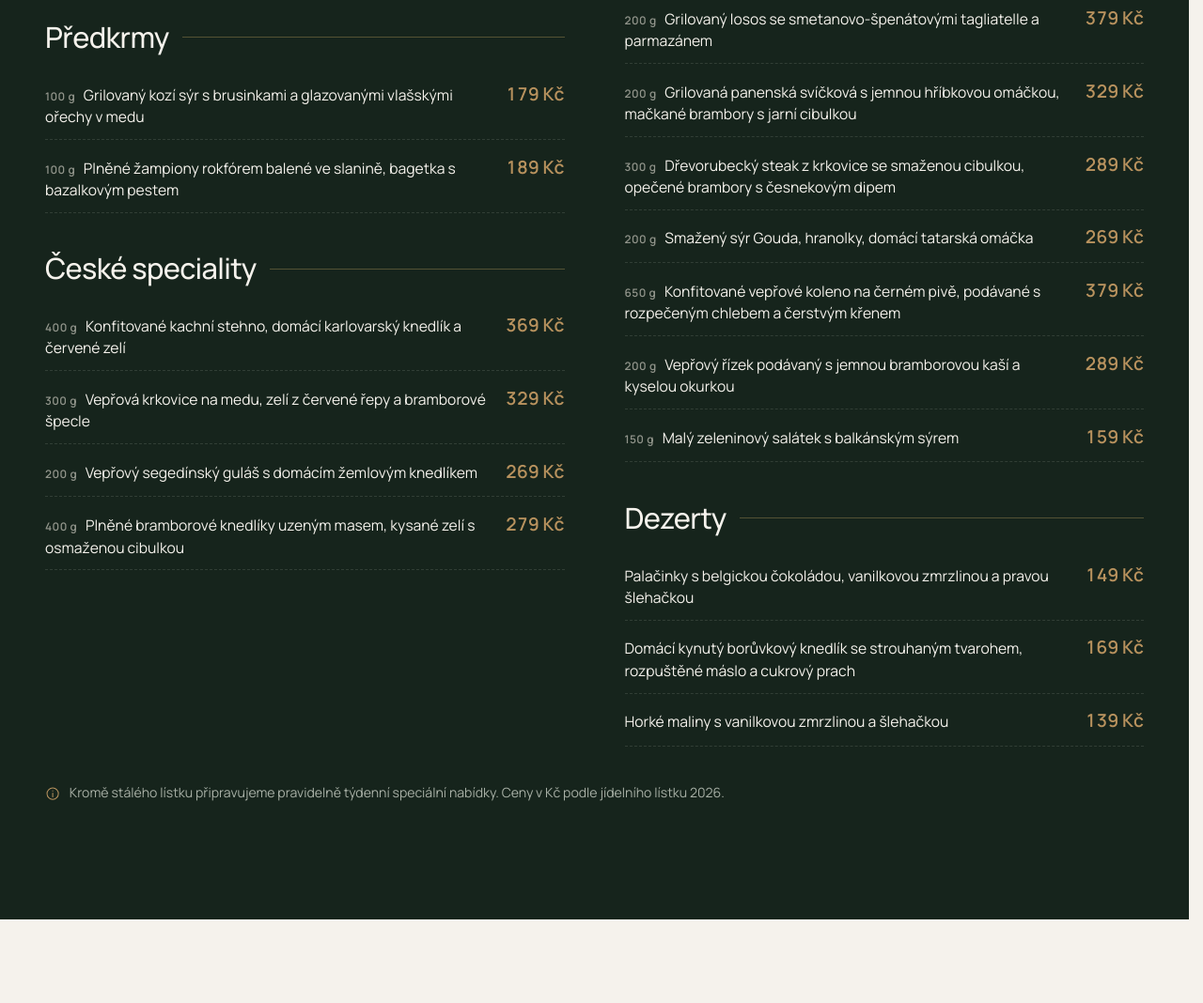
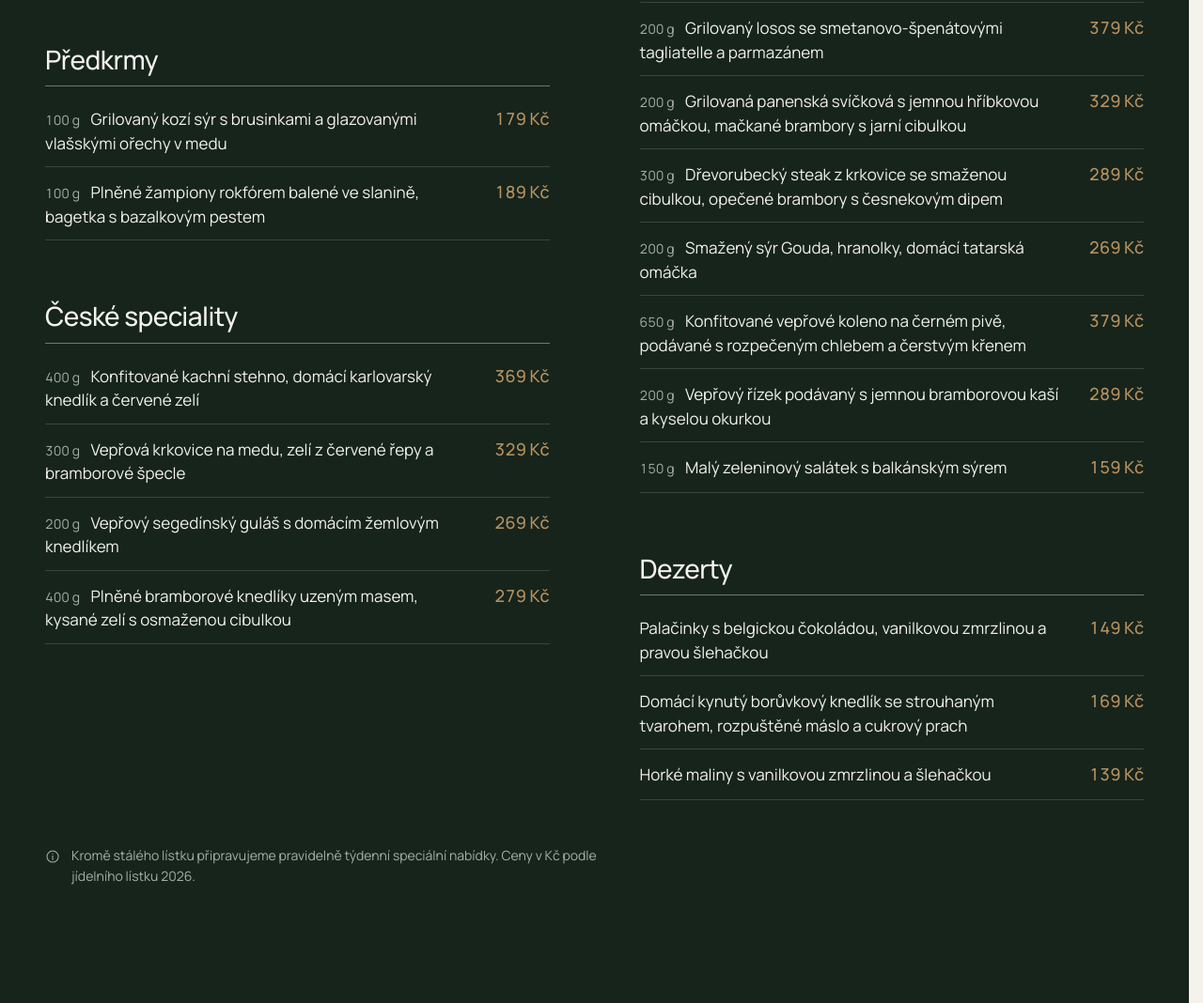
Before and after one commit to petrkrtek81-byte/dvur-test, a plain HTML site: page restaurace.html in a window 1280 px wide. Shown: the part 1970-3038 px from the top of the page at 94% size. Drawn offline with Linux system fonts and the light colour scheme.

Commit message:
redesign: sekce restaurace
Jídelní lístek s plnými linkami, gramáže a ceny v tabulkových číslicích,
bronz jen u cen na tmavém pozadí, poznámka a tlačítka na tokenech.

Co-Authored-By: Claude Opus 5.5 <noreply@anthropic.com>

```diff
--- a/assets/css/web.css
+++ b/assets/css/web.css
@@ -514,7 +514,6 @@ strong, b{ font-weight:600; }
    ===================================================================== */
 .facts{ display:flex; flex-wrap:wrap; gap:.6rem; margin:1.6rem 0 0; }
 .facts li{ padding:.55rem 1rem; border-radius:999px; background:#fff; border:1px solid var(--line); font-size:.86rem; font-weight:600; color:var(--forest); }
-.facts-actions{ display:flex; flex-wrap:wrap; gap:.8rem; margin-top:1.6rem; }
 
 /* =====================================================================
    14. PÁS S FOTKOU PŘES CELOU ŠÍŘKU – předěl s nadpisem a větou
@@ -992,19 +991,18 @@ html[lang="de"] [data-lang-block="cs"], html:not([lang="de"]) [data-lang-block="
   .room:nth-child(even) .room__body{ grid-column:1 / span 4; }
 }
 
-/* JÍDELNÍ LÍSTEK – dva sloupce */
-.menu-board{ display:grid; gap:2.5rem 4rem; }
+/* JÍDELNÍ LÍSTEK – dva sloupce, položky a ceny na linkách */
+.menu-board{ display:grid; gap:var(--s-8) var(--s-9); }
 @media (min-width:960px){ .menu-board{ grid-template-columns:1fr 1fr; } }
-.menu-cat + .menu-cat{ margin-top:2.6rem; }
-.menu-cat__title{ display:flex; align-items:center; gap:.9rem; margin:0 0 1rem; font-size:clamp(1.5rem, 2.4vw, 1.95rem); color:var(--gold-2); }
-.menu-cat__title::after{ content:""; flex:1; height:1px; background:rgba(201,169,97,.35); }
-.menu-list{ display:grid; gap:.15rem; }
-.menu-item{ display:flex; align-items:baseline; gap:1rem; padding:.7rem 0; border-bottom:1px dashed rgba(245,240,230,.12); }
-.menu-item__name{ flex:1; font-size:.98rem; line-height:1.5; color:var(--cream); }
-.menu-item__name small{ margin-right:.35rem; font-size:.74rem; font-weight:600; letter-spacing:.04em; color:rgba(245,240,230,.55); white-space:nowrap; }
-.menu-item__price{ flex:none; font-family:var(--ff-display); font-size:1.2rem; font-weight:600; color:var(--gold-2); white-space:nowrap; font-variant-numeric:tabular-nums lining-nums; }
-.menu-note{ display:flex; gap:.6rem; align-items:flex-start; margin:2.4rem 0 0; font-size:.88rem; opacity:.72; }
-.menu-note .i{ margin-top:.25rem; color:var(--gold-2); }
+.menu-cat + .menu-cat{ margin-top:var(--s-8); }
+.menu-cat__title{ margin:0 0 var(--s-2); padding-bottom:var(--s-3); border-bottom:1px solid var(--c-line-dark-strong); font-size:var(--fs-h3); color:var(--c-bronze); }
+.menu-item{ display:flex; align-items:baseline; gap:var(--s-5); padding:var(--s-3) 0; border-bottom:1px solid var(--c-line-dark); }
+.menu-item__name{ flex:1; line-height:var(--lh-small); color:var(--c-on-dark); }
+.menu-item__name small{ margin-right:var(--s-2); font-size:var(--fs-14); color:var(--c-muted-dark); white-space:nowrap; font-variant-numeric:tabular-nums; }
+.menu-item__price{ flex:none; font-size:var(--fs-18); font-weight:500; color:var(--c-bronze); white-space:nowrap; font-variant-numeric:tabular-nums lining-nums; }
+.menu-note{ display:flex; gap:var(--s-3); align-items:flex-start; max-width:var(--measure); margin:var(--s-7) 0 0; font-size:var(--fs-14); color:var(--c-muted-dark); }
+.menu-note .i{ margin-top:var(--s-1); }
+.facts-actions{ display:flex; flex-wrap:wrap; align-items:center; gap:var(--s-3); margin-top:var(--s-6); }
 
 /* FOTKY jako tlačítka (otevřou prohlížeč) */
 button.teaser-photo{ width:100%; padding:0; cursor:zoom-in; }
--- a/restaurace.html
+++ b/restaurace.html
@@ -24,7 +24,7 @@
 <link rel="preload" href="assets/fonts/manrope-normal-latin.woff2" as="font" type="font/woff2" crossorigin>
 <link rel="preload" href="assets/fonts/instrument-serif-italic-latin.woff2" as="font" type="font/woff2" crossorigin>
 <link rel="stylesheet" href="assets/fonts/fonts.css">
-<link rel="stylesheet" href="assets/css/web.css?v=7b275627">
+<link rel="stylesheet" href="assets/css/web.css?v=6b2e3831">
 
 <!-- Strukturovaná data pro vyhledávače -->
 <script type="application/ld+json">
```
Also changed, not shown: aktuality.html (+1 -1 lines), cenik.html (+1 -1 lines), fotogalerie.html (+1 -1 lines), index.html (+1 -1 lines), kontakty.html (+1 -1 lines), okoli.html (+1 -1 lines), sauna.html (+1 -1 lines), svatby-a-akce.html (+1 -1 lines), ubytovani.html (+1 -1 lines).
